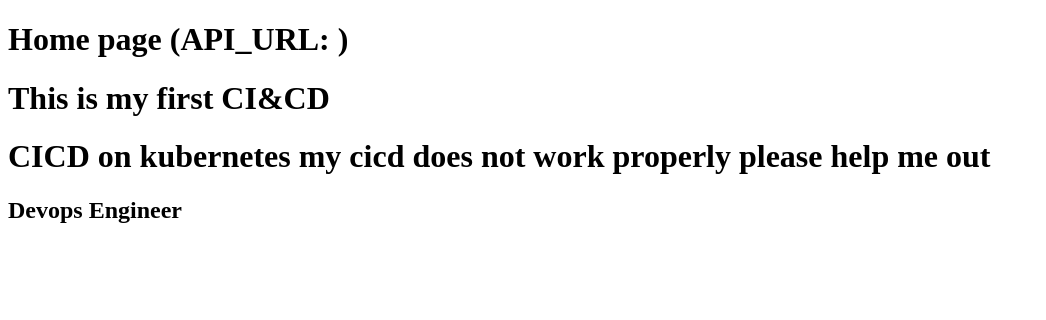
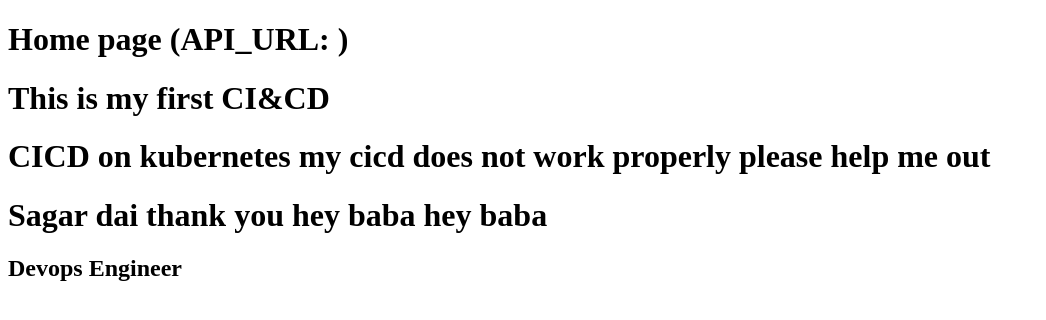
Before and after one commit to Bipin210/node, a Next.js app: page / in a window 1280 px wide. Shown: the top 320 px of the page, without its empty margins (0-1046 px from the left). Built offline with nearby package versions, Linux system fonts and the light colour scheme.

Commit message:
Update index.js

```diff
--- a/pages/index.js
+++ b/pages/index.js
@@ -9,6 +9,7 @@ export default () => (
     <h1>Home page (API_URL: {API_URL})</h1>
 <h1> This is my first CI&CD </h1>
 <h1> CICD on kubernetes my cicd does not work properly please help me out</h1>
+<h1> Sagar dai thank you hey baba hey baba </h1>
 <h2> Devops Engineer </h2>
   </div>
 );
```
